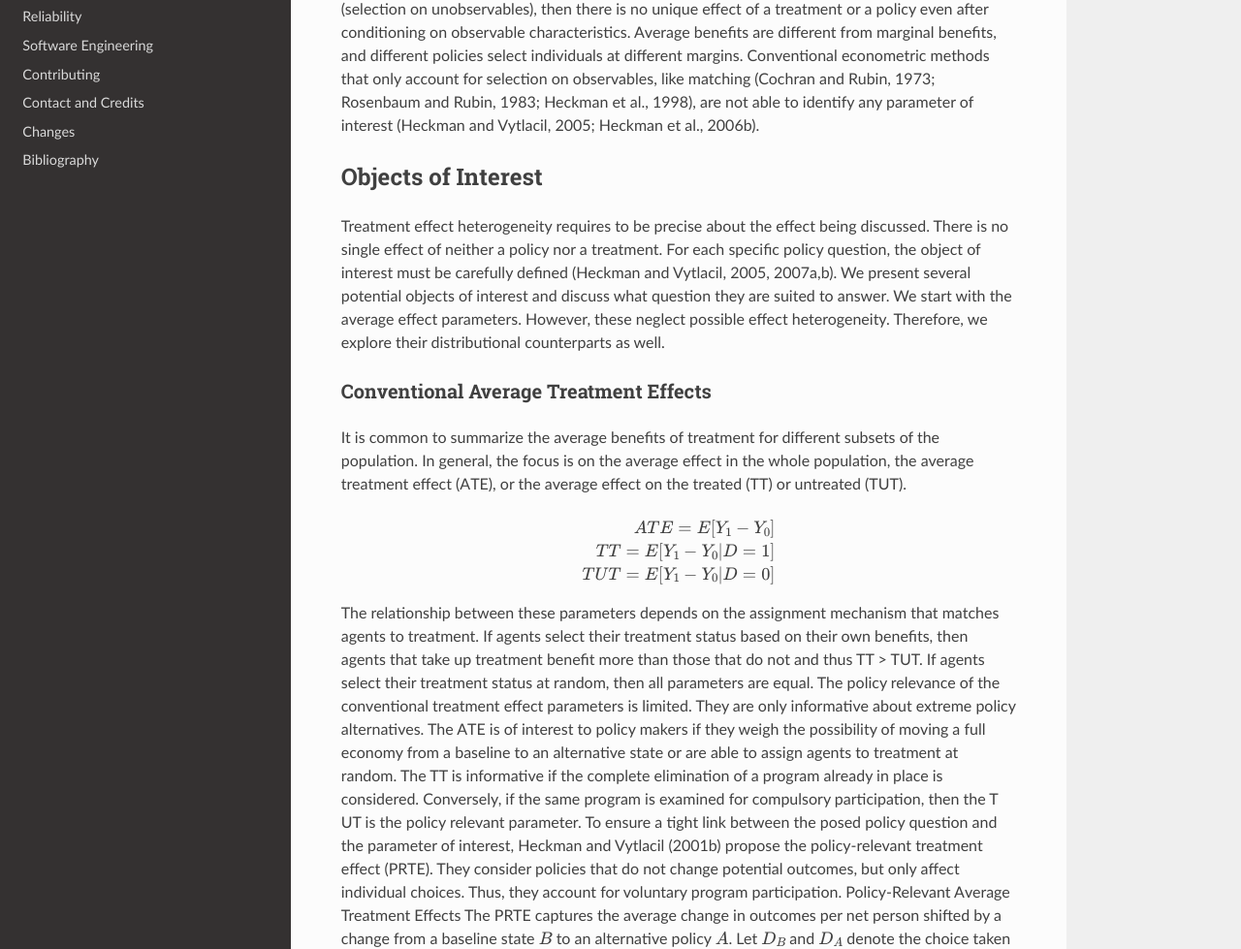
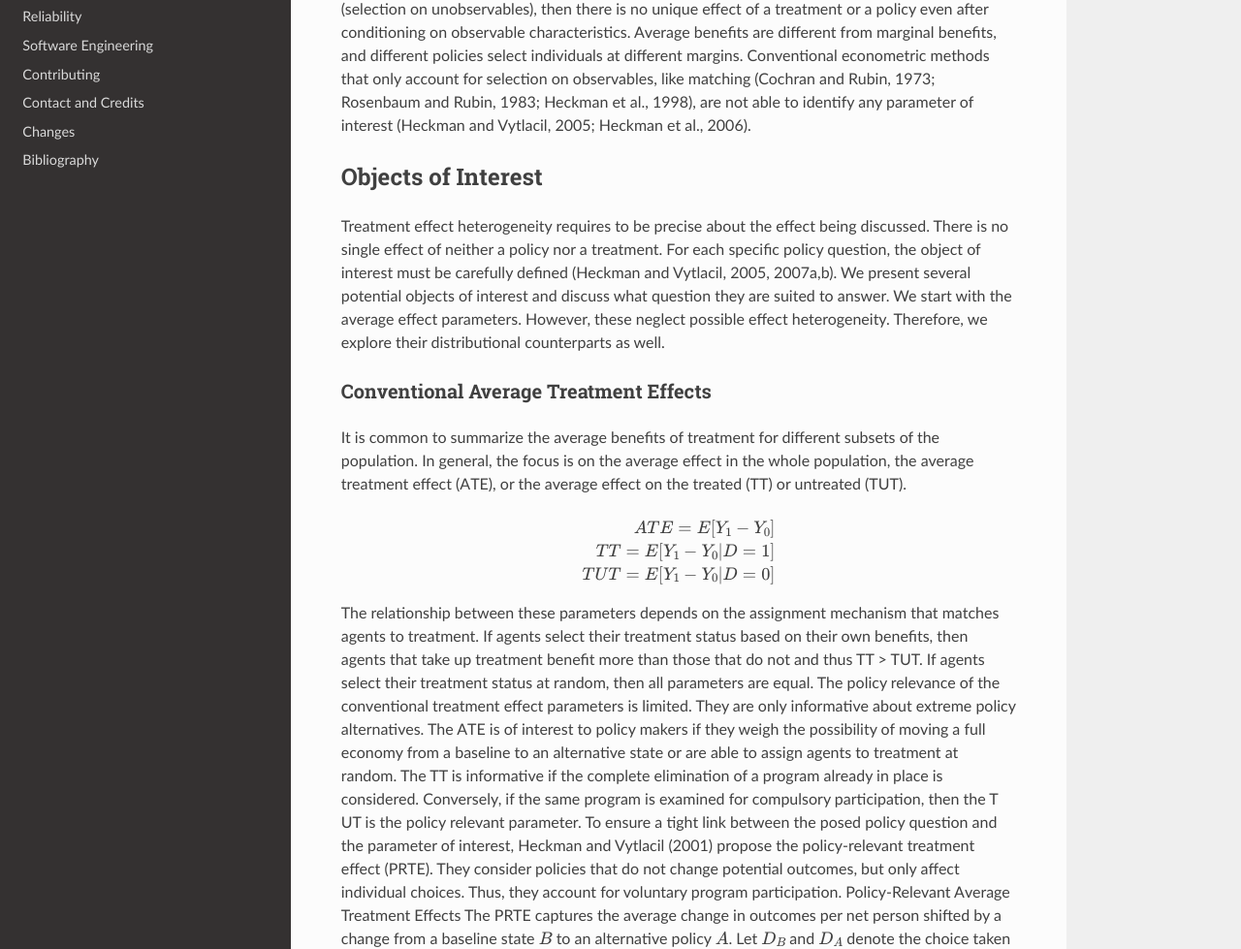
Before and after one commit to OpenSourceEconomics/grmpy, a Sphinx documentation site: the page built from docs/economics.rst, in a window 1280 px wide and 1400 px high, scrolled down 1879 px. Shown: the part 282-1261 px from the top of the window at 97% size. Built offline with Sphinx 7.4.7 and the Read the Docs theme 2.0.0, drawn with Linux system fonts in a browser that asks for light colours; some of the changed text lies outside the part shown.

Commit message:
Adjustments in bibliography.rst

```diff
--- a/docs/bibliography.rst
+++ b/docs/bibliography.rst
@@ -25,7 +27,7 @@
 
 Heckman, J. J., and Vyrlacil, E. J. (2007b). Econometric Evaluation of Social Programs, Part II: Using the Marginal Treatment Effect to Organize Alternative Economic Estimators to Evaluate Social Programs and to Forcast their Effects in New Enviroments. In Heckman, J. J. and Leamer, E. E., editors, *Handbook of Econometrics*, volume 6B, pages 4875-5144. Elsevier Science, Amsterdam, Netherlands.
 
-Heckman, J. J., Urzua, S., and Vytlacil, E. J. (2006b). Understanding Instrumental Variables in Models with Essential Heterogeneity. *The Review of Economcs and Statistics*, 88(3):389-432.
+Heckman, J. J., Urzua, S., and Vytlacil, E. J. (2006). Understanding Instrumental Variables in Models with Essential Heterogenity. *The Review of Economcs and Statistics*, 88(3):389-432.
 
 Holland, P. W. (1986). Statistics and Causal Inference. *Journal of the American Statistical Association*, 81(396):945-960.
 
--- a/docs/economics.rst
+++ b/docs/economics.rst
@@ -50,7 +50,7 @@
 Essential Heterogeneity
 -----------------------
 
-If agents select their treatment status based on benefits unobserved by the econometrician (selection on unobservables), then there is no unique effect of a treatment or a policy even after conditioning on observable characteristics. Average benefits are different from marginal benefits, and different policies select individuals at different margins. Conventional econometric methods that only account for selection on observables, like matching (Cochran and Rubin, 1973; Rosenbaum and Rubin, 1983; Heckman et al., 1998), are not able to identify any parameter of interest (Heckman and Vytlacil, 2005; Heckman et al., 2006b).
+If agents select their treatment status based on benefits unobserved by the econometrician (selection on unobservables), then there is no unique effect of a treatment or a policy even after conditioning on observable characteristics. Average benefits are different from marginal benefits, and different policies select individuals at different margins. Conventional econometric methods that only account for selection on observables, like matching (Cochran and Rubin, 1973; Rosenbaum and Rubin, 1983; Heckman et al., 1998), are not able to identify any parameter of interest (Heckman and Vytlacil, 2005; Heckman et al., 2006).
 
 Objects of Interest
 *******************
@@ -70,7 +70,7 @@
 
 The relationship between these parameters depends on the assignment mechanism that matches agents to treatment. If agents select their treatment status based on their own benefits, then agents that take up treatment benefit more than those that do not and thus TT > TUT. If agents select their treatment status at random, then all parameters are equal. The policy relevance of the conventional treatment effect parameters is limited. They are only informative about extreme policy alternatives. The ATE is of interest to policy makers if they weigh the possibility of moving a full economy from a baseline to an alternative state or are able to assign agents to treatment at random. The TT is informative if the complete elimination of a program already in place is considered. Conversely, if the same program is examined for
 compulsory participation, then the T UT is the policy relevant parameter. To ensure a tight link between the posed policy question and the parameter of interest, Heckman
-and Vytlacil (2001b) propose the policy-relevant treatment effect (PRTE). They consider policies that do not change potential outcomes, but only affect individual choices. Thus, they account for voluntary program participation. Policy-Relevant Average Treatment Effects The PRTE captures the average change in outcomes per net person shifted by a change from a baseline state :math:`B` to an alternative policy :math:`A`. Let :math:`D_B` and :math:`D_A` denote the choice taken under the baseline and the alternative policy regime
+and Vytlacil (2001) propose the policy-relevant treatment effect (PRTE). They consider policies that do not change potential outcomes, but only affect individual choices. Thus, they account for voluntary program participation. Policy-Relevant Average Treatment Effects The PRTE captures the average change in outcomes per net person shifted by a change from a baseline state :math:`B` to an alternative policy :math:`A`. Let :math:`D_B` and :math:`D_A` denote the choice taken under the baseline and the alternative policy regime
 respectively. Then, observed outcomes are determined as
 
 .. math::
@@ -90,9 +90,9 @@
 
 The Local Average Treatment Effect (LATE) was introduced by Imbens and Angrist (1994). They show that instrumental variable estimator identify LATE, which measures the mean gross return to treatment for individuals induced into treatment by a change in an instrument.
 
-Unfortunately, the people induced to go into state 1 :math:`(D=1)` by a change in any particular instrument need not to be the same as the people induced to to go to state 1 by policy changes other than those corresponding exactly to the variation in the instrument. A desired policy effect may bot be directly correspond to the variation in the IV. Moreover, if there is a vector of instruments that generates choice and the components of the vector are intercorrelated, IV estimates using the components of :math:`Z` as the instruments, one at a time, do not, in general, identify the policy effect corresponding to varying that instruments, keeping all other instruments fixed, the ceteris paribus effect of the change in the instrument. Heckman develops this argument in detail (2010d).
+Unfortunately, the people induced to go into state 1 :math:`(D=1)` by a change in any particular instrument need not to be the same as the people induced to to go to state 1 by policy changes other than those corresponding exactly to the variation in the instrument. A desired policy effect may bot be directly correspond to the variation in the IV. Moreover, if there is a vector of instruments that generates choice and the components of the vector are intercorrelated, IV estimates using the components of :math:`Z` as the instruments, one at a time, do not, in general, identify the policy effect corresponding to varying that instruments, keeping all other instruments fixed, the ceteris paribus effect of the change in the instrument. Heckman develops this argument in detail (2010).
 
-The average effect of a policy and the average effect of a treatment are linked by the marginal treatment effect (MTE). The MTE was introduced into the literature by Björklund and Moffitt (1987) and extended in Heckman and Vytlacil (2001a, 2005, 2007b).
+The average effect of a policy and the average effect of a treatment are linked by the marginal treatment effect (MTE). The MTE was introduced into the literature by Björklund and Moffitt (1987) and extended in Heckman and Vytlacil (2001, 2005, 2007b).
 
 Marginal Treatment Effect
 --------------------------
```
Also changed, not shown: other parts of docs/bibliography.rst (+2 -0 lines).
